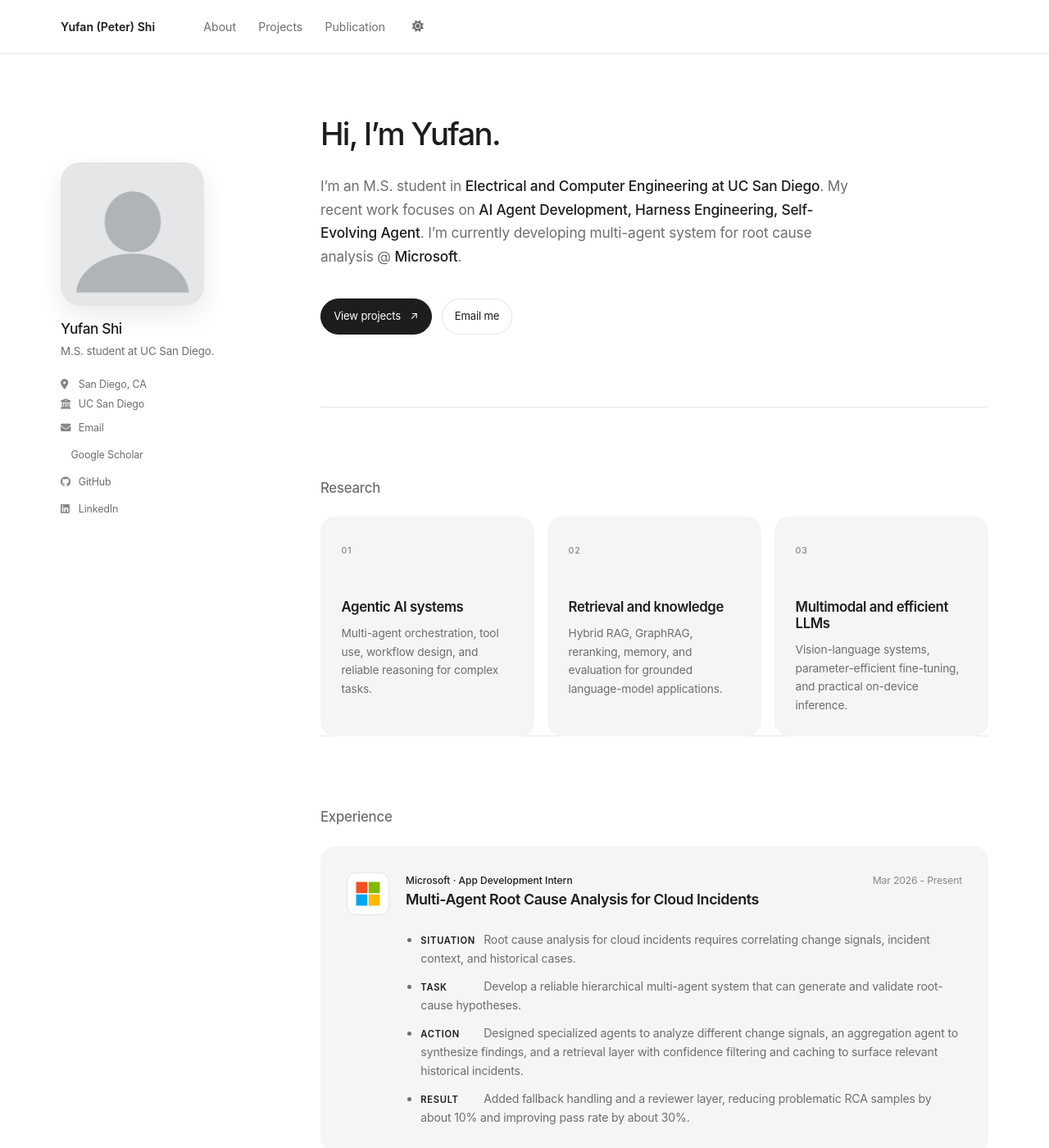
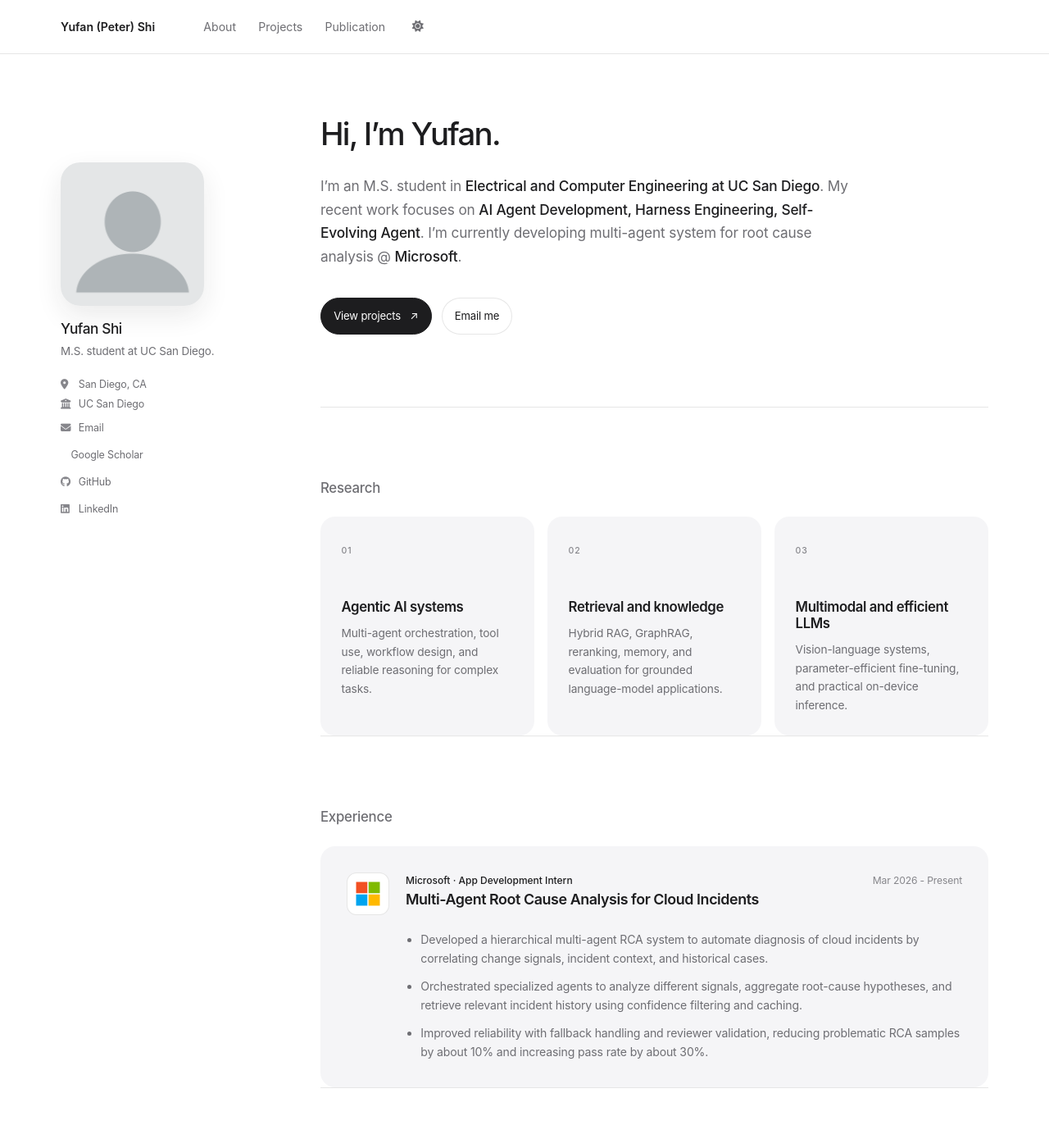
Before and after one commit to YufanPeter/yufanpeter.github.io, a Jekyll site: the page built from _pages/about.md, in a window 1280 px wide and 1400 px high. Shown: the whole window at 82% size. Built offline with Jekyll 4.4.1, drawn with Linux system fonts in a browser that asks for light colours; a style sheet for code colours, icons or effects is not loaded.

Commit message:
Rewrite experience in natural STAR format

```diff
--- a/_pages/about.md
+++ b/_pages/about.md
@@ -59,10 +59,9 @@ redirect_from:
         <time>Mar 2026 - Present</time>
       </div>
       <ul>
-        <li><span class="star-label">Situation</span>Root cause analysis for cloud incidents requires correlating change signals, incident context, and historical cases.</li>
-        <li><span class="star-label">Task</span>Develop a reliable hierarchical multi-agent system that can generate and validate root-cause hypotheses.</li>
-        <li><span class="star-label">Action</span>Designed specialized agents to analyze different change signals, an aggregation agent to synthesize findings, and a retrieval layer with confidence filtering and caching to surface relevant historical incidents.</li>
-        <li><span class="star-label">Result</span>Added fallback handling and a reviewer layer, reducing problematic RCA samples by about 10% and improving pass rate by about 30%.</li>
+        <li>Developed a hierarchical multi-agent RCA system to automate diagnosis of cloud incidents by correlating change signals, incident context, and historical cases.</li>
+        <li>Orchestrated specialized agents to analyze different signals, aggregate root-cause hypotheses, and retrieve relevant incident history using confidence filtering and caching.</li>
+        <li>Improved reliability with fallback handling and reviewer validation, reducing problematic RCA samples by about 10% and increasing pass rate by about 30%.</li>
       </ul>
     </div>
   </article>
--- a/_sass/layout/_refined.scss
+++ b/_sass/layout/_refined.scss
@@ -500,16 +500,6 @@ a {
   margin-bottom: 0;
 }
 
-.experience-body .star-label {
-  display: inline-block;
-  min-width: 4.8rem;
-  color: var(--ink);
-  font-size: 0.7rem;
-  font-weight: 600;
-  letter-spacing: 0.06em;
-  text-transform: uppercase;
-}
-
 .education-list {
   border-top: 1px solid var(--hairline);
 }
```
